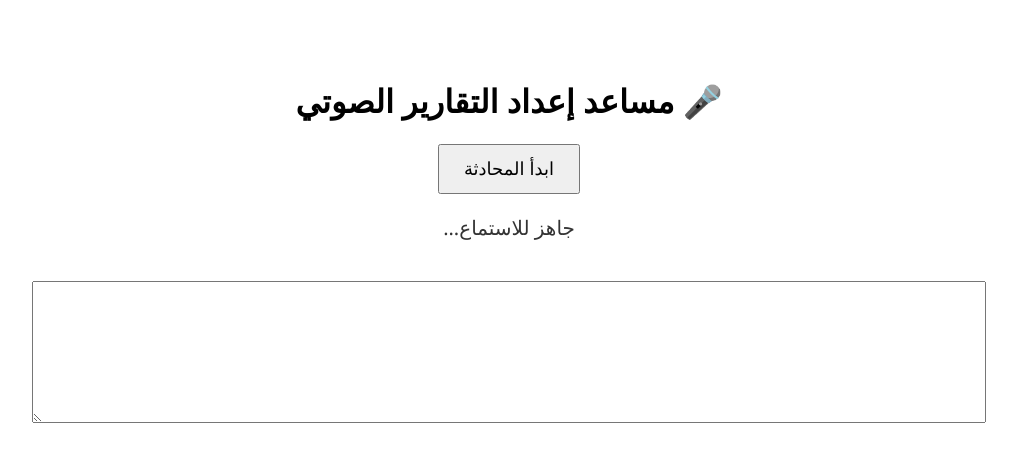
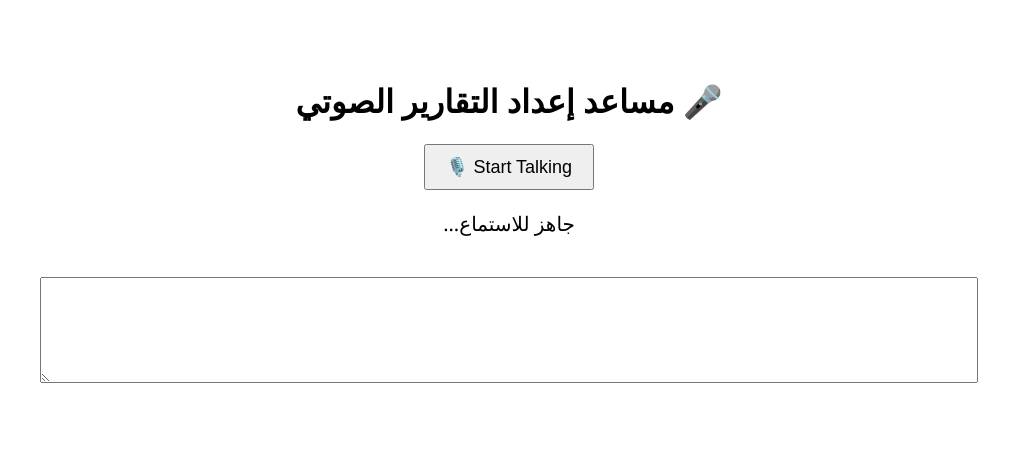
Before and after one commit to Rashidlovew/voice-report-assistant, a Flask app: page / in a window 1280 px wide. Shown: the top 462 px of the page, without its empty margins (131-1148 px from the left). Run offline with Flask 3, Linux system fonts and the light colour scheme.

Commit message:
Update index.html

```diff
--- a/templates/index.html
+++ b/templates/index.html
@@ -10,28 +10,24 @@
             padding: 50px;
         }
         button {
-            padding: 12px 24px;
+            padding: 10px 20px;
             font-size: 18px;
             cursor: pointer;
         }
         #status {
             margin: 20px;
             font-size: 20px;
-            color: #333;
         }
         textarea {
             width: 80%;
-            height: 120px;
+            height: 100px;
             margin-top: 20px;
-            font-size: 16px;
-            padding: 10px;
-            direction: rtl;
         }
     </style>
 </head>
 <body>
     <h1>🎤 مساعد إعداد التقارير الصوتي</h1>
-    <button id="start-button">ابدأ المحادثة</button>
+    <button id="start-button">Start Talking 🎙️</button>
     <div id="status">جاهز للاستماع...</div>
     <textarea id="response" readonly></textarea>
 
```
